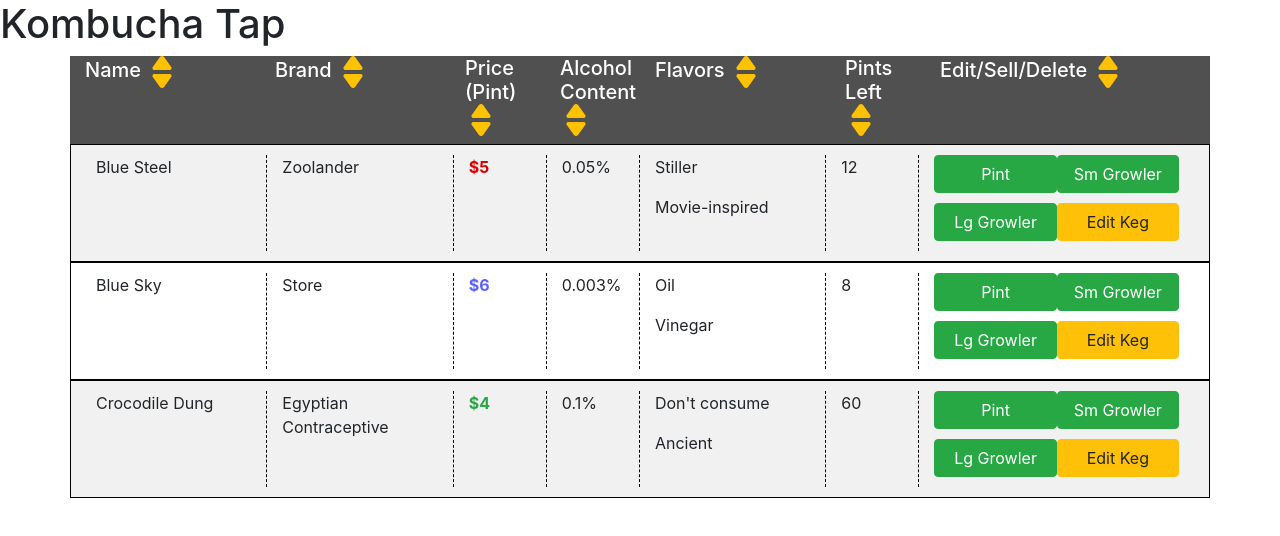
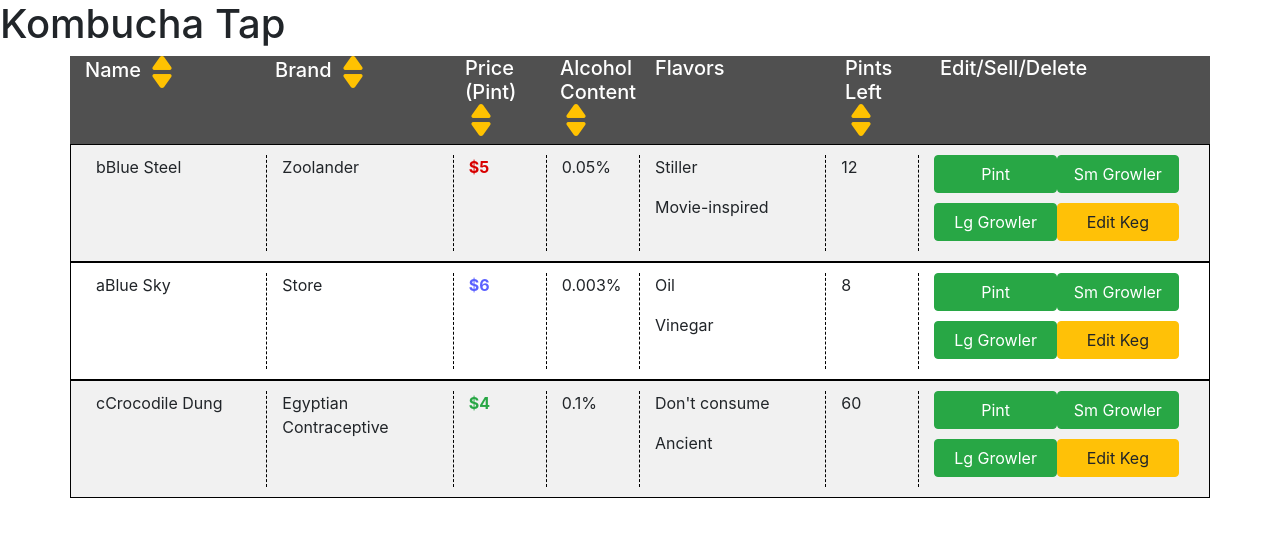
Before and after one commit to putman10/kombucha-on-tap, an Angular app: page / in a window 1280 px wide. Shown: the top 536 px of the page. Built offline with nearby package versions, Linux system fonts and the light colour scheme.

Commit message:
add sort functions for string columns and number columns

```diff
--- a/src/app/app.component.html
+++ b/src/app/app.component.html
@@ -5,25 +5,25 @@
 <div class="container">
   <div class="row headers">
     <div class="col-sm-2">
-      <h5>Name <img src="./assets/images/elevator.png" alt="up-down-arrows" class="sort-arrows"></h5>
+      <h5>Name <img src="./assets/images/elevator.png" alt="up-down-arrows" class="sort-arrows" (click)="sort('name')"></h5>
     </div>
     <div class="col-sm-2">
-      <h5>Brand <img src="./assets/images/elevator.png" alt="up-down-arrows" class="sort-arrows"></h5>
+      <h5>Brand <img src="./assets/images/elevator.png" alt="up-down-arrows" class="sort-arrows" (click)="sort('brand')"></h5>
     </div>
     <div class="col-sm-1">
-      <h5>Price (Pint) <img src="./assets/images/elevator.png" alt="up-down-arrows" class="sort-arrows"></h5>
+      <h5>Price (Pint) <img src="./assets/images/elevator.png" alt="up-down-arrows" class="sort-arrows" (click)="sortNumber('pricePerPint')"></h5>
     </div>
     <div class="col-sm-1">
-      <h5>Alcohol Content <img src="./assets/images/elevator.png" alt="up-down-arrows" class="sort-arrows"></h5>
+      <h5>Alcohol Content <img src="./assets/images/elevator.png" alt="up-down-arrows" class="sort-arrows" (click)="sortNumber('alcoholContent')"></h5>
     </div>
     <div class="col-sm-2">
-      <h5>Flavors <img src="./assets/images/elevator.png" alt="up-down-arrows" class="sort-arrows"></h5>
+      <h5>Flavors</h5>
     </div>
     <div class="col-sm-1">
-      <h5>Pints Left <img src="./assets/images/elevator.png" alt="up-down-arrows" class="sort-arrows"></h5>
+      <h5>Pints Left <img src="./assets/images/elevator.png" alt="up-down-arrows" class="sort-arrows" (click)="sortNumber('pintsRemaining')"></h5>
     </div>
     <div class="col-sm-3">
-      <h5>Edit/Sell/Delete <img src="./assets/images/elevator.png" alt="up-down-arrows" class="sort-arrows"></h5>
+      <h5>Edit/Sell/Delete</h5>
     </div>
   </div>
   <div class="row data-line" *ngFor="let keg of kegs" >
--- a/src/app/app.component.ts
+++ b/src/app/app.component.ts
@@ -10,14 +10,14 @@ export class AppComponent {
   title = "Kombucha Tap"
   kegs: Keg[] = [
     new Keg (
-      'Blue Steel',
+      'bBlue Steel',
       'Zoolander',
       5, 0.05, ["Stiller", "Movie-inspired"], 12
     ),
     new Keg (
-      'Blue Sky', 'Store', 6, 0.003, ['Oil', 'Vinegar'], 8
+      'aBlue Sky', 'Store', 6, 0.003, ['Oil', 'Vinegar'], 8
     ),
-    new Keg ('Crocodile Dung', 'Egyptian Contraceptive', 4, 0.1, ["Don't consume", 'Ancient'], 60)
+    new Keg ('cCrocodile Dung', 'Egyptian Contraceptive', 4, 0.1, ["Don't consume", 'Ancient'], 60)
   ]
   selectedKeg = null;
 
@@ -50,4 +50,45 @@ export class AppComponent {
       return "green";
     }
   }
+
+  sortedByAndOrder = 'null'
+
+  sort(property) {
+    if (this.sortedByAndOrder.includes(property + 'Descending')) {
+      this.kegs.sort( (a, b) => {
+        if (a[property].toLowerCase() > b[property].toLowerCase()) {
+          return 1
+        } else {
+          return -1
         }
+    })
+      this.sortedByAndOrder = property + 'Ascending'
+    } else {
+      this.kegs.sort( (a, b) => {
+        if (a[property].toLowerCase() > b[property].toLowerCase()) {
+          return -1
+        } else {
+          return 1
+        }
+    })
+      this.sortedByAndOrder = property + 'Descending'
+    }
+  }
+
+  numberSortType = 'null'
+
+  sortNumber(property) {
+
+    if (this.numberSortType.includes(property + 'Descending')) {
+      this.kegs.sort( (a, b) => {
+        return a[property] - b[property]
+    })
+      this.numberSortType = property + 'Ascending'
+    } else {
+      this.kegs.sort( (a, b) => {
+        return b[property] - a[property]
+    })
+      this.numberSortType = property + 'Descending'
+    }
+  }
+}
```
Lines whose indentation alone changed are shown as unchanged.
